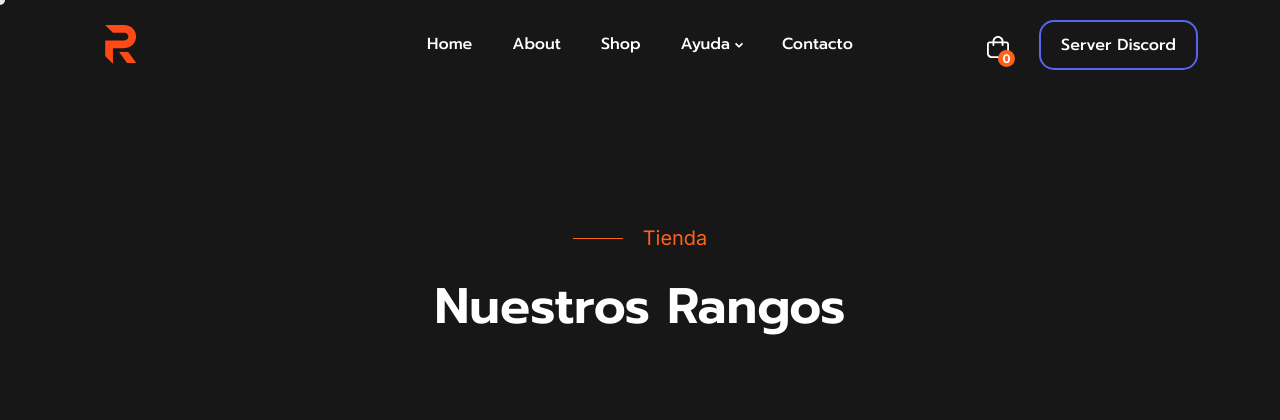
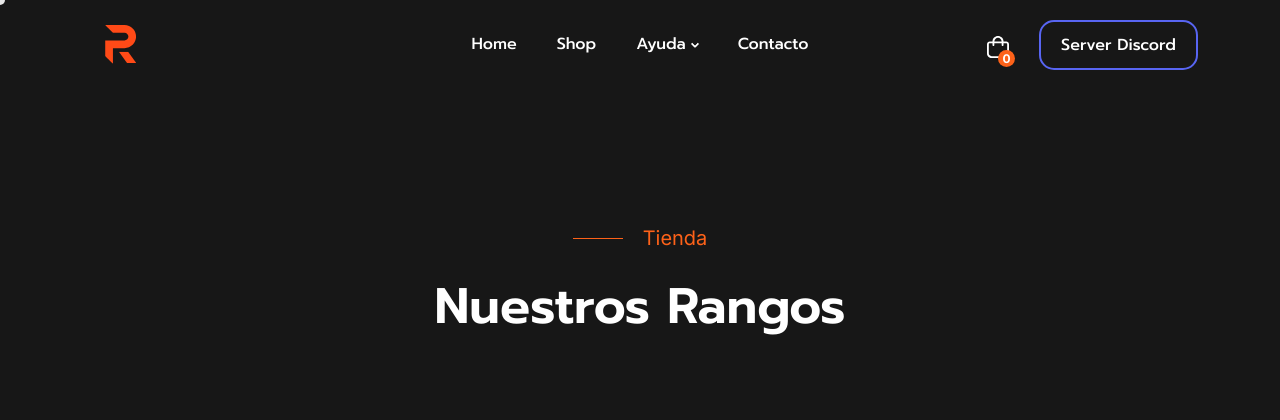
Before and after one commit to matiasdtorres/ProRusty-WEB, a PHP site: page /shop.php in a window 1280 px wide. Shown: the top 420 px of the page. Run offline with PHP 8.4, Linux system fonts and the light colour scheme.

Commit message:
[MOD] arregle el nav

```diff
--- a/shop-checkout.php
+++ b/shop-checkout.php
@@ -73,7 +73,6 @@
             <div class="cs_nav cs_medium cs_primary_font">
               <ul class="cs_nav_list">
                 <li><a href="index.php">Home</a></li>
-                <li><a href="about.php">About</a></li>
                 <li><a href="shop.php">Shop</a></li>
                 <li class="menu-item-has-children">
                   <a href="#">Ayuda</a>
--- a/shop-order-recived.php
+++ b/shop-order-recived.php
@@ -73,7 +73,6 @@
             <div class="cs_nav cs_medium cs_primary_font">
               <ul class="cs_nav_list">
                 <li><a href="index.php">Home</a></li>
-                <li><a href="about.php">About</a></li>
                 <li><a href="shop.php">Shop</a></li>
                 <li class="menu-item-has-children">
                   <a href="#">Ayuda</a>
--- a/shop-product-details.php
+++ b/shop-product-details.php
@@ -58,7 +58,6 @@
             <div class="cs_nav cs_medium cs_primary_font">
               <ul class="cs_nav_list">
                 <li><a href="index.php">Home</a></li>
-                <li><a href="about.php">About</a></li>
                 <li><a href="shop.php">Shop</a></li>
                 <li class="menu-item-has-children">
                   <a href="#">Ayuda</a>
--- a/shop.php
+++ b/shop.php
@@ -77,7 +77,6 @@
             <div class="cs_nav cs_medium cs_primary_font">
               <ul class="cs_nav_list">
                 <li><a href="index.php">Home</a></li>
-                <li><a href="about.php">About</a></li>
                 <li><a href="shop.php">Shop</a></li>
                 <li class="menu-item-has-children">
                     <a href="#">Ayuda</a>
```
Also changed, not shown: 1 other file.
